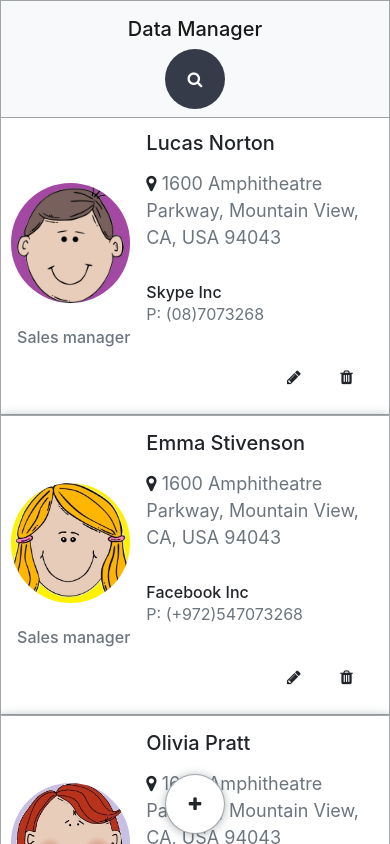
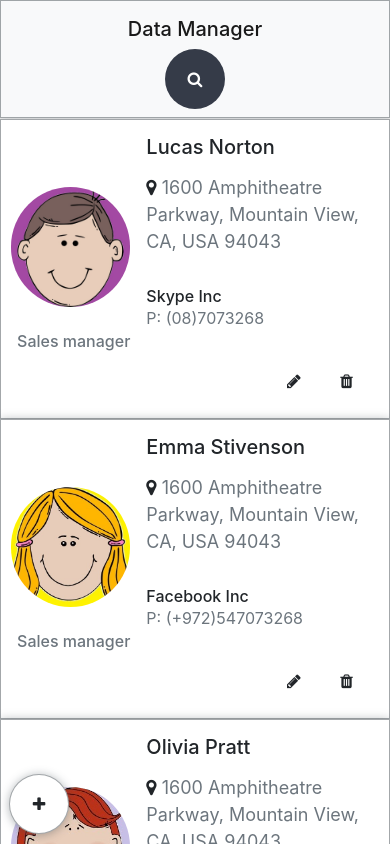
Before and after one commit to oksanab91/angular-app-with-images-and-gps, an Angular app: page /person-list in a window 390 px wide. Shown: the top 844 px of the page. Built offline with nearby package versions, Linux system fonts and the light colour scheme; what angular-font-awesome would draw is missing.

Commit message:
Update card plus mobile styling

```diff
--- a/src/app/card-plus/card-plus.component.html
+++ b/src/app/card-plus/card-plus.component.html
@@ -3,8 +3,7 @@
     <a href="#" [routerLink]="['add', -1]" class="btn-plus">+</a>
   </div> -->
 
-  <div class="d-flex justify-content-center h-100">
+  <div class="justify-content h-100">
       <a href="#" [routerLink]="['add', -1]" class="btn-plus"><i class="fa fa-plus"></i></a>
-      <!-- <a href="#" [routerLink]="['add', -1]" class="btn-plus"><span>+</span></a> -->
   </div>
 </div>
--- a/src/app/person-list/person-list.component.html
+++ b/src/app/person-list/person-list.component.html
@@ -4,7 +4,7 @@
 <div class="container-fluid list-container-fluid">
   <div class="row row-list">
     <ng-container *ngFor="let person of personList; let i = index; trackBy: trackByFn">
-      <div class="col-md-12 col-sm-12 col-12 col-lg-4 card-wrapper">
+      <div class="col-md-12 col-sm-12 col-12 col-lg-4 card-container">
         <card-plus *ngIf="i==lastInd"></card-plus>
         <person [person]="person" *ngIf="i<lastInd"></person>
       </div>
--- a/src/app/person-list/person-list.component.scss
+++ b/src/app/person-list/person-list.component.scss
@@ -4,14 +4,14 @@
     top: 80px;
 }
 
-.card-wrapper {
-    padding-bottom: 15px;
+.card-container {
+    padding: 9px;
 }
 
 .row-list {
     position: relative;
     margin: 0;
-    padding-top: 20px;
+    padding: 9px;
 }
 
 .row-alert {
@@ -24,18 +24,18 @@
     }
 
     .row-list {
-        padding-top: 5px;
+        padding: 9px 0 0 0;
     }
 
-    .card-wrapper {
+    .card-container {
         padding: 0;
 
-        &:nth-last-child(2) {
-            padding-bottom: 0;
-        }
-        &:last-child {
-            padding: 0;
-        }
+        // &:nth-last-child(2) {
+        //     padding-bottom: 0;
+        // }
+        // &:last-child {
+        //     padding: 0 9px;
+        // }
     }
 
     .row-alert {
--- a/src/app/styles/components/_cards.scss
+++ b/src/app/styles/components/_cards.scss
@@ -32,6 +32,11 @@
     border: none;
     box-shadow: none;
     background-color: transparent;
+
+    .justify-content {
+        display: flex;
+        justify-content: center;
+    }
 }
 
 // .center-card-plus {
@@ -86,11 +91,17 @@
     }
 
     .card-plus {
-        padding: 0;
-        min-height: auto;
+        padding: 9px;
+        min-height: 80px;
         position: fixed;
         bottom: 0;
+        left: 0;
+        // top: 120px;
         height: 80px;
-        width: 100%;
+        min-width: 80px;
+
+        .justify-content {
+            justify-content: flex-start;
+        }
     }
 }
```
